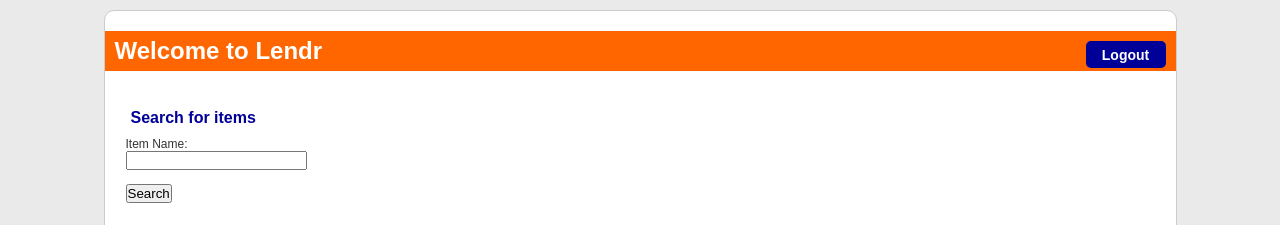
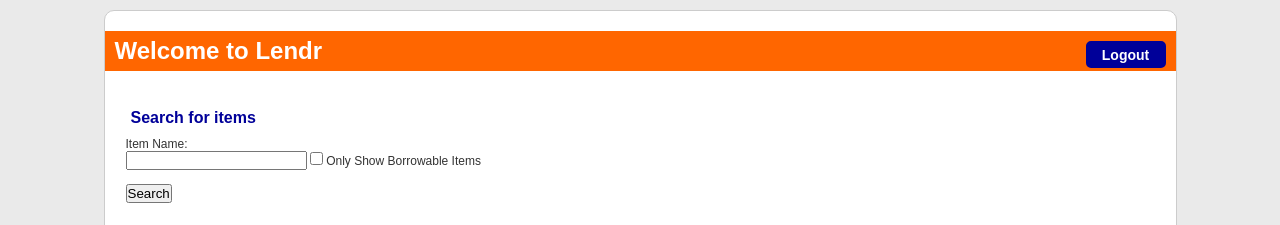
Before and after one commit to crawleya/Lendr, a PHP site: page /search.php?itemname= in a window 1280 px wide. Shown: the top 225 px of the page. Run offline with PHP 8.4, Linux system fonts and the light colour scheme; the visitor is signed in with stand-in values (Sample User, id 1); data that the repository does not hold is empty.

Commit message:
switch show only borrowble

```diff
--- a/search.php
+++ b/search.php
@@ -43,7 +43,9 @@ if (!isset($_SESSION['user_id'])) {
 
                         <form action="search.php"  method="GET">
                           Item Name:</br>
-                         <input type="text" name="itemname" value=""></br></br>
+                         <input type="text" name="itemname" value="">
+                         <input type="checkbox" name="onlyborrowable" value="True"> Only Show Borrowable Items
+                         </br></br>
                           <button class="frm_button" type="search">Search</button>
                         </form>
 
--- a/search_list.php
+++ b/search_list.php
@@ -23,17 +23,21 @@ $user_id = $_SESSION['user_id'];
 			die("Failed to connect to MySQL in item_list first query: (" . $mysqli->connect_errno . ") " . $mysqli->connect_error);
 		}
 
+		if (isset($_REQUEST['onlyborrowable'])) $only_borrowable = " && i.owner_id = i.borrower_id";
+		else $only_borrowable = "";
+
 		//prepare search statement
 		if (!($stmt = $mysqli->prepare("SELECT i.id, i.name, o.id as ownerid, o.username as ownername, b.id as borrowid, b.username as borrowname FROM Item i
 			inner join User o on i.owner_id = o.id
 			inner join User b on i.borrower_id = b.id
-			where i.name LIKE ? "))) {
+			where i.name LIKE ? && i.owner_id != ?" . $only_borrowable))) {
 			die("Prepare statement failed in item_list first query: (" . $mysqli->errno . ") " . $mysqli->error);
 		}
 
 		//bind paramater search statement
 		$search = '%' . $_REQUEST['itemname'] . '%';
-		if (!($stmt->bind_param("s",$search))) {
+		//if (!($stmt->bind_param("s",$search))) {
+		if (!($stmt->bind_param("si",$search,$_SESSION['user_id']))) {
 			die("bind parameter failed in item_list first query: (" . $mysqli->errno . ") " . $mysqli->error);
 		}
 
```
